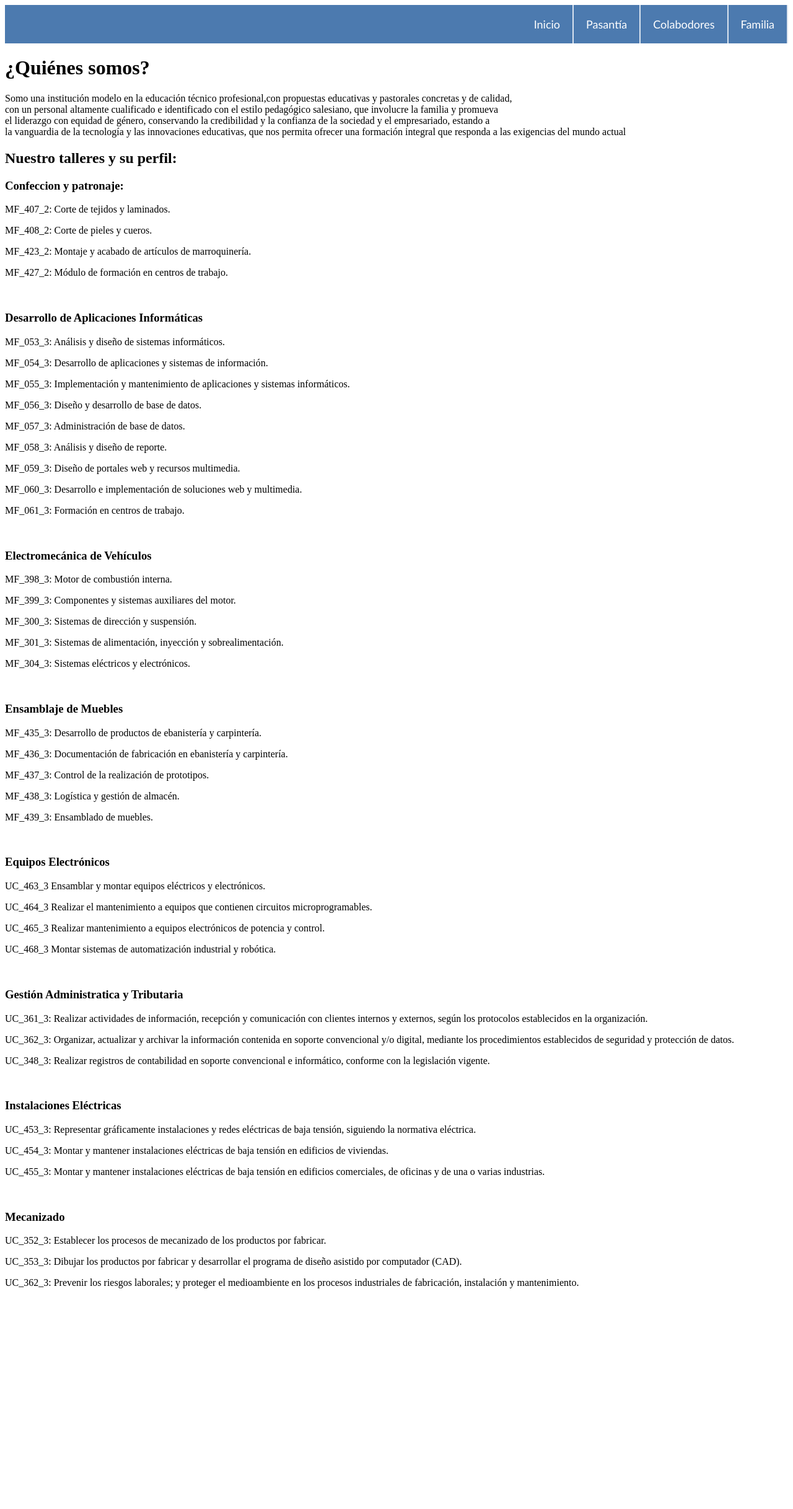
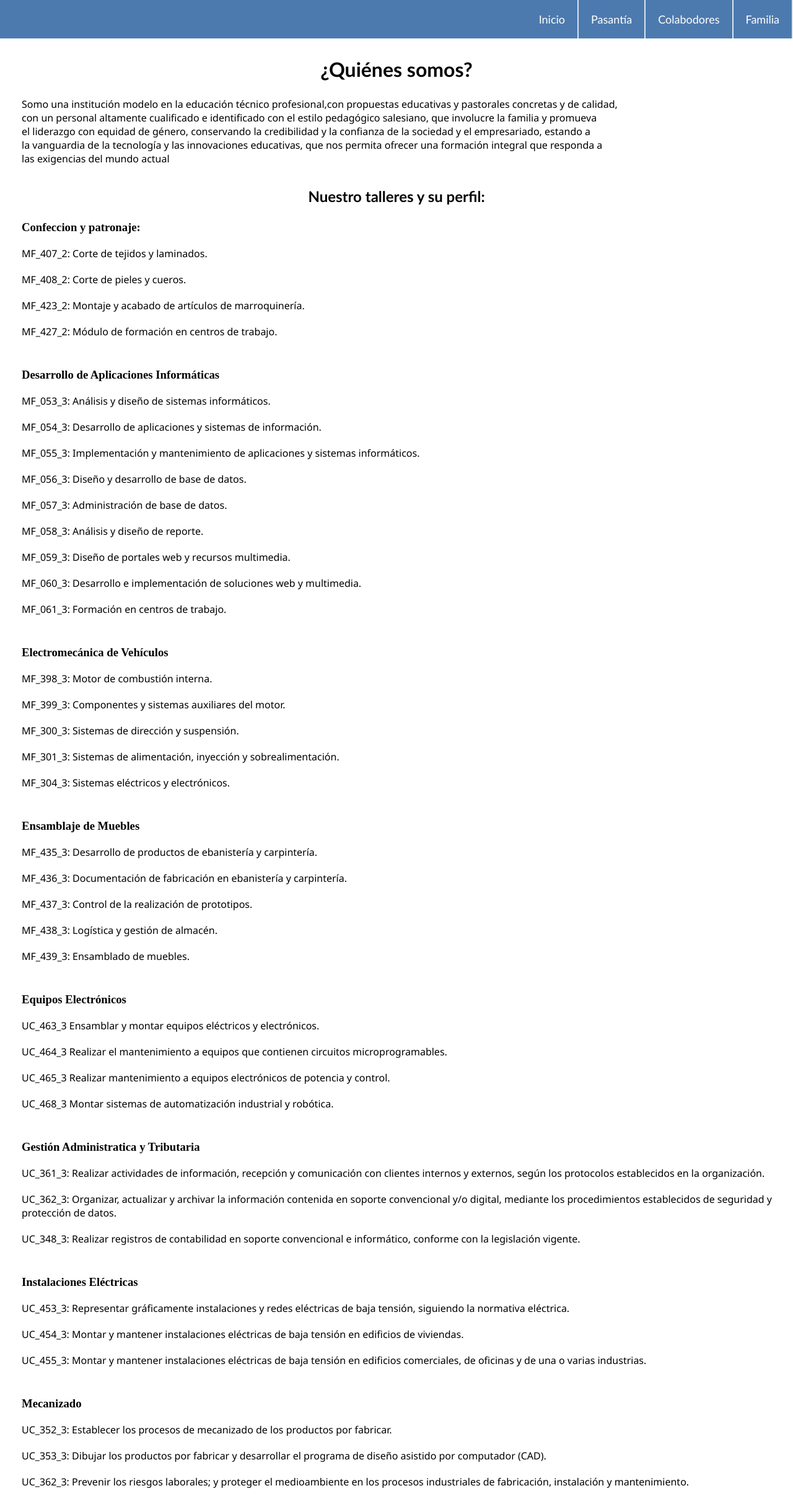
Before and after one commit to alexa111119/practica_equipo2, a PHP site: page / in a window 1280 px wide. Shown: the whole page at 62% size. Before the commit the page ends 2079 px from the top, so only its background shows below. Run offline with PHP 8.4, Linux system fonts and the light colour scheme.

Commit message:
Se agrego modificaciones al inicio.css

```diff
--- a/css/inicio.css
+++ b/css/inicio.css
@@ -1,7 +1,6 @@
 header{
     width: 100%;
     background-color: #4c7aaf;
-    background-size: cover;
 }
 
 .menu ul{
@@ -31,3 +30,29 @@ header{
     color: white;
     text-decoration: none;
 }
+
+body{
+    margin: 0;
+    padding: 0;
+    box-sizing: border-box;
+}
+
+h1, h2{
+ font-family: 'Gill Sans', 'Gill Sans MT', Calibri, 'Trebuchet MS', sans-serif;
+ text-align: center;
+ margin-top: 30px;
+ margin-top: 30px;
+}
+
+p{
+    font-family: 'Segoe UI', Tahoma, Geneva, Verdana, sans-serif;
+    padding: 5px;
+    margin: 10px;
+   margin-left: 30px;
+}
+
+h3{
+    padding: 5px;
+    margin: 10px;
+    margin-left: 30px;
+}
--- a/index.html
+++ b/index.html
@@ -24,9 +24,8 @@
     <P>Somo una institución modelo en la educación técnico profesional,con propuestas educativas y pastorales concretas y de calidad,<br>
         con un personal altamente cualificado e identificado con el estilo pedagógico salesiano, que involucre la familia y promueva <br>
          el liderazgo con equidad de género, conservando la credibilidad y la confianza de la sociedad y el empresariado, estando a <br>
-         la vanguardia de la tecnología y las innovaciones educativas, que nos permita ofrecer una formación integral que responda a las exigencias del mundo actual </P>
-
-
+         la vanguardia de la tecnología y las innovaciones educativas, que nos permita ofrecer una formación integral que responda a <br>
+         las exigencias del mundo actual </P>
 
     <h2> Nuestro talleres y su perfil:</h2>
 
@@ -34,8 +33,7 @@
 <p> MF_407_2: Corte de tejidos y laminados.</p>
 <p> MF_408_2: Corte de pieles y cueros.</p>
 <p> MF_423_2: Montaje y acabado de artículos de marroquinería.</p>
-<p> MF_427_2: Módulo de formación en centros de trabajo.</p>
-<br>
+<p> MF_427_2: Módulo de formación en centros de trabajo.</p> <br>
 
 <h3> Desarrollo de Aplicaciones Informáticas </h3>
 <p> MF_053_3: Análisis y diseño de sistemas informáticos.</p>
@@ -46,48 +44,45 @@
 <p> MF_058_3: Análisis y diseño de reporte.</p>
 <p> MF_059_3: Diseño de portales web y recursos multimedia.</p>
 <p> MF_060_3: Desarrollo e implementación de soluciones web y multimedia.</p>
-<p> MF_061_3: Formación en centros de trabajo.</p>
-<br>
+<p> MF_061_3: Formación en centros de trabajo.</p> <br>
 
 <h3> Electromecánica de Vehículos </h3>
 <p>MF_398_3: Motor de combustión interna. </p>
 <p>MF_399_3: Componentes y sistemas auxiliares del motor. </p>
 <p>MF_300_3: Sistemas de dirección y suspensión. </p>
 <p>MF_301_3: Sistemas de alimentación, inyección y sobrealimentación. </p>
-<p>MF_304_3: Sistemas eléctricos y electrónicos.</p>
-<br>
+<p>MF_304_3: Sistemas eléctricos y electrónicos.</p> <br>
 
 <h3> Ensamblaje de Muebles </h3>
 <p>MF_435_3: Desarrollo de productos de ebanistería y carpintería. </p>
 <p>MF_436_3: Documentación de fabricación en ebanistería y carpintería. </p>
 <p>MF_437_3: Control de la realización de prototipos. </p>
 <p>MF_438_3: Logística y gestión de almacén.</p>
-<p>MF_439_3: Ensamblado de muebles.</p>
-<br>
+<p>MF_439_3: Ensamblado de muebles.</p> <br>
 
 <h3> Equipos Electrónicos </h3>
 <p>UC_463_3 Ensamblar y montar equipos eléctricos y electrónicos. </p>
 <p> UC_464_3 Realizar el mantenimiento a equipos que contienen circuitos microprogramables.</p>
 <p> UC_465_3 Realizar mantenimiento a equipos electrónicos de potencia y control.</p>
-<p>UC_468_3 Montar sistemas de automatización industrial y robótica.</p>
-<br>
+<p>UC_468_3 Montar sistemas de automatización industrial y robótica.</p> <br>
 
 <h3> Gestión Administratica y Tributaria </h3>
 <p> UC_361_3: Realizar actividades de información, recepción y comunicación con clientes internos y externos, según los protocolos establecidos en la organización.</p>
 <p> UC_362_3: Organizar, actualizar y archivar la información contenida en soporte convencional y/o digital, mediante los procedimientos establecidos de seguridad y protección de datos.</p>
-<p> UC_348_3: Realizar registros de contabilidad en soporte convencional e informático, conforme con la legislación vigente.</p>
-<br>
+<p> UC_348_3: Realizar registros de contabilidad en soporte convencional e informático, conforme con la legislación vigente.</p> <br>
 
 <h3>Instalaciones Eléctricas </h3>
 <p>UC_453_3: Representar gráficamente instalaciones y redes eléctricas de baja tensión, siguiendo la normativa eléctrica. </p>
 <p>UC_454_3: Montar y mantener instalaciones eléctricas de baja tensión en edificios de viviendas. </p>
-<p>UC_455_3: Montar y mantener instalaciones eléctricas de baja tensión en edificios comerciales, de oficinas y de una o varias industrias. </p>
-<br>
+<p>UC_455_3: Montar y mantener instalaciones eléctricas de baja tensión en edificios comerciales, de oficinas y de una o varias industrias. </p> <br>
+
+
 
 <h3>Mecanizado</h3>
 <p>UC_352_3: Establecer los procesos de mecanizado de los productos por fabricar. </p>
 <p>UC_353_3: Dibujar los productos por fabricar y desarrollar el programa de diseño asistido por computador (CAD). </p>
-<p> UC_362_3: Prevenir los riesgos laborales; y proteger el medioambiente en los procesos industriales de fabricación, instalación y mantenimiento.</p>
-<br>
+<p> UC_362_3: Prevenir los riesgos laborales; y proteger el medioambiente en los procesos industriales de fabricación, instalación y mantenimiento.</p> <br>
+
+
 </body>
 </html>
```
